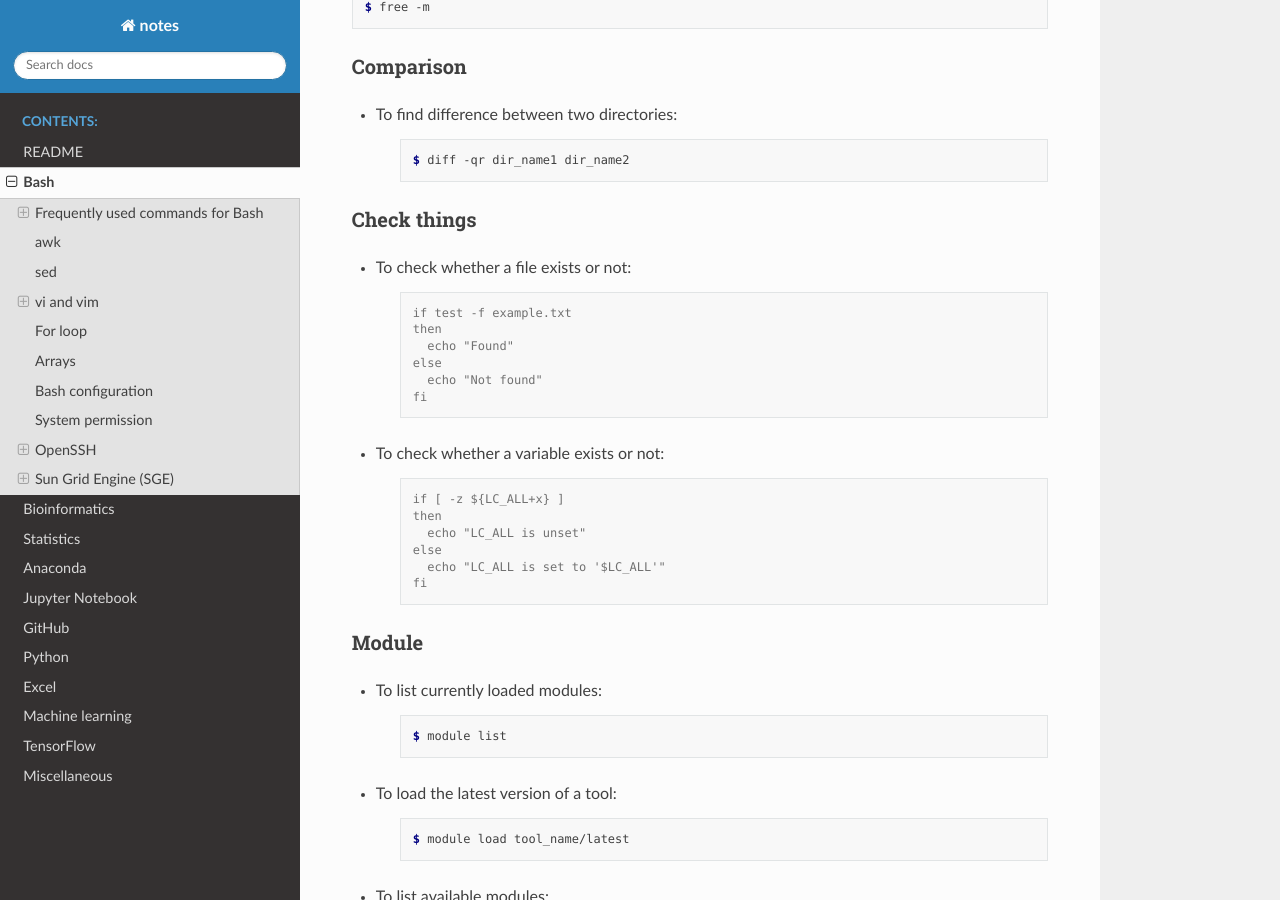
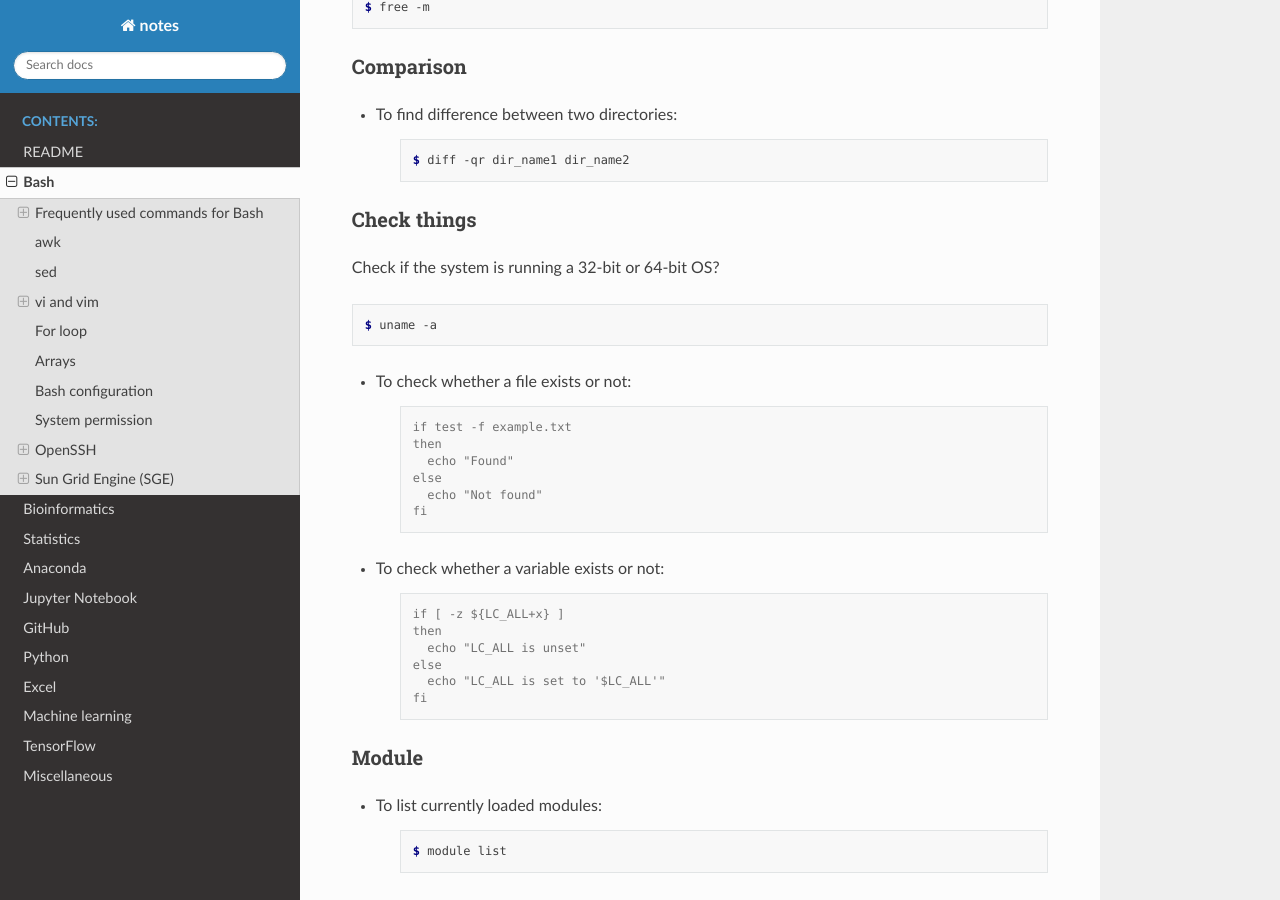
Before and after one commit to sbslee/notes, a Sphinx documentation site: the page built from docs/bash.rst, in a window 1280 px wide and 900 px high, scrolled down 2137 px. Built offline with Sphinx 7.4.7 and the Read the Docs theme 2.0.0, drawn with Linux system fonts in a browser that asks for light colours.

Commit message:
Update bash.rst

```diff
--- a/docs/bash.rst
+++ b/docs/bash.rst
@@ -121,6 +121,12 @@ Comparison
 
 Check things
 ------------
+
+Check if the system is running a 32-bit or 64-bit OS?
+
+.. code-block:: console
+
+    $ uname -a
 
 * To check whether a file exists or not:
 
```
